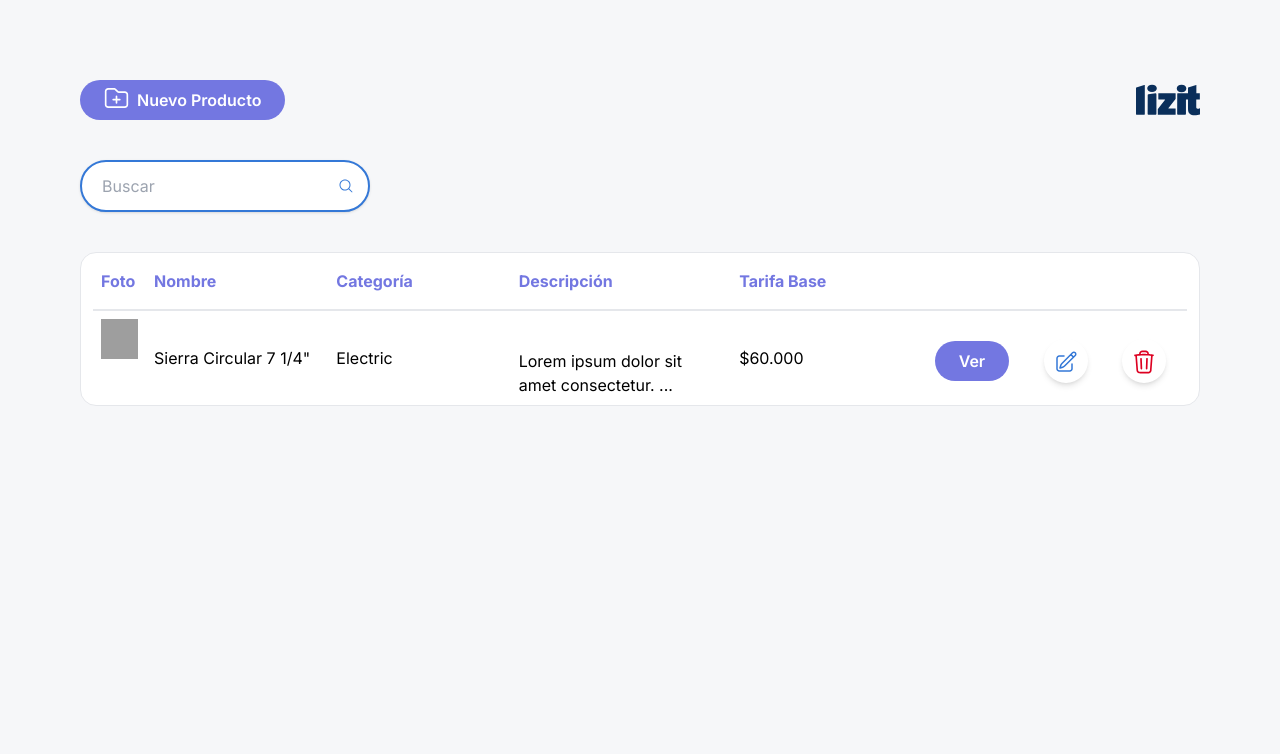
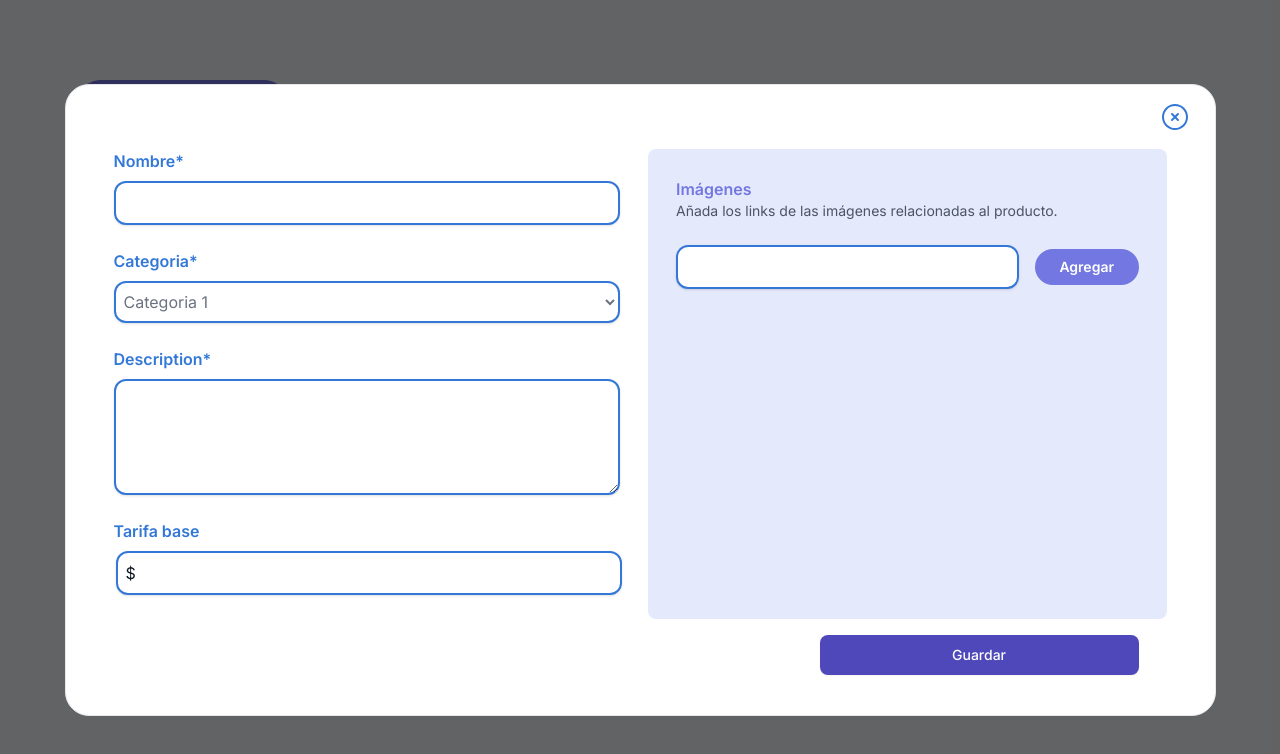
Before and after one commit to HaroldVelez13/lizit-react, a Next.js app: page / in a window 1280 px wide. Both pictures are taken after a click on the button "Nuevo Producto". Shown: the top 754 px of the page. Built offline with nearby package versions, Linux system fonts and the light colour scheme; grey boxes are pictures that could not be loaded.

Commit message:
feat: Create form

```diff
--- a/src/app/page.tsx
+++ b/src/app/page.tsx
@@ -1,16 +1,10 @@
+import ProductsPage from "@/components/Products/ProductsPage";
 import GridPrincipal from "@/components/base/GridPrincipal";
-import ProducstSearchs from "@/components/Products/ProducstSearchs";
-import ProductsHeader from "@/components/Products/ProductsHeader";
-import ProductsTable from "@/components/Products/ProductsTable";
 
 export default function Home() {
   return (
     <GridPrincipal>
-      <div>
-        <ProductsHeader />
-        <ProducstSearchs />
-        <ProductsTable />
-      </div>
+      <ProductsPage />
     </GridPrincipal>
   );
 }
--- a/src/components/Products/ProducstSearchs.tsx
+++ b/src/components/Products/ProducstSearchs.tsx
@@ -2,8 +2,8 @@ import SearchInput from "@/components/base/SearchInput";
 
 export default function ProducstSearchs() {
   return (
-    <div className="grid grid-cols-1 md:grid-cols-2 lg:grid-cols-3">
-      <div className=" flex justify-center md:justify-start m-3 md:m-0">
+    <div className="grid grid-cols-1 md:grid-cols-2 ">
+      <div className=" flex justify-center md:justify-start m-3 md:m-0 ">
         <SearchInput />
       </div>
     </div>
--- /dev/null
+++ b/src/components/Products/ProductForm.tsx
@@ -0,0 +1,104 @@
+import ButtonBase from "@/components/base/ButtonBase";
+
+export default function ProductsForm() {
+  const categorias = [
+    { value: "cat1", label: "Categoria 1" },
+    { value: "cat2", label: "Categoria 2" },
+  ];
+
+  return (
+    <form className="max-w-7xl  mx-auto grid grid-cols-2 gap-4">
+      <div className="col-span-2 lg:col-span-1">
+        <div className="flex flex-col mb-6 mr-3">
+          <label htmlFor="nombre" className="text-blue-50 font-semibold mb-2">
+            Nombre*
+          </label>
+          <input
+            type="text"
+            id="nombre"
+            name="nombre"
+            className=" text-gray-500  shadow rounded-xl border-2 border-blue-50 py-2 px-1  focus-visible:outline-none  focus-visible:border-blue-50"
+          />
+        </div>
+        <div className="flex flex-col mb-6 mr-3">
+          <label
+            htmlFor="categoria"
+            className="text-blue-50 font-semibold mb-2">
+            Categoria*
+          </label>
+          <select
+            id="categoria"
+            name="categoria"
+            className="text-gray-500  bg-white shadow rounded-xl border-2 border-blue-50 py-2 px-1  focus-visible:outline-none  focus-visible:border-blue-50">
+            {categorias.map((categoria) => (
+              <option key={categoria.value} value={categoria.value}>
+                {categoria.label}
+              </option>
+            ))}
+          </select>
+        </div>
+        <div className="flex flex-col mb-6 mr-3">
+          <label
+            htmlFor="description"
+            className="text-blue-50 font-semibold mb-2">
+            Description*
+          </label>
+          <textarea
+            id="description"
+            name="description"
+            rows={4}
+            className="text-gray-500  shadow rounded-xl border-2 border-blue-50 py-2 px-1  focus-visible:outline-none  focus-visible:border-blue-50"
+          />
+        </div>
+
+        <div className="flex flex-col mb-6 ml-3">
+          <label
+            htmlFor="tarifa_base"
+            className="text-blue-50 font-semibold mb-2 -ml-3">
+            Tarifa base
+          </label>
+          <div className="flex items-center">
+            <span className="relative text-gray-900 -mr-5 z-10">$</span>
+            <input
+              type="number"
+              id="tarifa_base"
+              name="tarifa_base"
+              className="w-full text-gray-500  shadow rounded-xl border-2 border-blue-50 py-2 pr-1 pl-7  focus-visible:outline-none  focus-visible:border-blue-50"
+            />
+          </div>
+        </div>
+      </div>
+      <div className="col-span-2 lg:col-span-1 bg-blue-100 rounded-lg items-center justify-center p-7">
+        <div className="flex flex-col ">
+          <div className="mb-6">
+            <h2 className="text-blue-500 font-semibold">Imágenes</h2>
+            <p className="text-sm text-gray-600">
+              Añada los links de las imágenes relacionadas al producto.
+            </p>
+          </div>
+
+          <div className="flex flex-col">
+            <div className="grid grid-cols-12 gap-4">
+              <div className="col-span-12 sm:col-span-9 flex flex-col">
+                <input
+                  type="text"
+                  className=" text-gray-500  shadow rounded-xl border-2 border-blue-50 py-2 px-1  focus-visible:outline-none  focus-visible:border-blue-50"
+                />
+              </div>
+              <div className="col-span-12 sm:col-span-3 flex flex-col text-sm my-auto">
+                <ButtonBase text="Agregar" />
+              </div>
+            </div>
+          </div>
+        </div>
+      </div>
+      <div className="col-start-1 md:col-start-2 px-5">
+        <button
+          type="submit"
+          className="w-4/6  float-right text-white bg-blue-700 hover:bg-blue-800 focus:ring-4 focus:ring-blue-300 font-medium rounded-lg text-sm px-5 py-2.5 mr-2 mb-2 shadow-sm disabled:opacity-50 cursor-not-allowed">
+          Guardar
+        </button>
+      </div>
+    </form>
+  );
+}
--- /dev/null
+++ b/src/components/Products/ProductsCreate.tsx
@@ -0,0 +1,14 @@
+import ProductsForm from "@/components/Products/ProductForm";
+import Modal from "@/components/base/Modal";
+
+type IProps = {
+  isOpen: boolean;
+  setIsOpen: (open: boolean) => void;
+};
+export default function ProductsCreate({ isOpen, setIsOpen }: IProps) {
+  return (
+    <Modal isOpen={isOpen} setIsOpen={setIsOpen}>
+      <ProductsForm />
+    </Modal>
+  );
+}
--- a/src/components/Products/ProductsHeader.tsx
+++ b/src/components/Products/ProductsHeader.tsx
@@ -1,11 +1,22 @@
+"use client";
+import ProductsCreate from "@/components/Products/ProductsCreate";
 import ButtonBase from "@/components/base/ButtonBase";
+import { useState } from "react";
 import addProduct from "../../../public/add_product.svg";
 import Lizit from "../../../public/lizit.svg";
+
 export default function ProductsHeader() {
+  const [openCreate, setOpenCreate] = useState<boolean>(false);
+  const handleOpen = (open: boolean) => setOpenCreate(open);
   return (
     <div className="grid grid-cols-1 md:grid-cols-2">
+      <ProductsCreate isOpen={openCreate} setIsOpen={handleOpen} />
       <div className=" flex justify-center md:justify-start m-3 md:m-0">
-        <ButtonBase text="Nuevo Producto" icon={addProduct} />
+        <ButtonBase
+          text="Nuevo Producto"
+          icon={addProduct}
+          onClick={() => handleOpen(true)}
+        />
       </div>
       <div className=" flex justify-center md:justify-end order-first md:order-last">
         <img src={Lizit.src} alt="Lizit Icon" className="w-16 my-5 md:my-0" />
--- /dev/null
+++ b/src/components/Products/ProductsPage.tsx
@@ -0,0 +1,13 @@
+import ProducstSearchs from "@/components/Products/ProducstSearchs";
+import ProductsHeader from "@/components/Products/ProductsHeader";
+import ProductsTable from "@/components/Products/ProductsTable";
+
+export default function ProductsPage() {
+  return (
+    <>
+      <ProductsHeader />
+      <ProducstSearchs />
+      <ProductsTable />
+    </>
+  );
+}
--- a/src/components/Products/ProductsTable.tsx
+++ b/src/components/Products/ProductsTable.tsx
@@ -1,3 +1,5 @@
+"use client";
+
 import ButtonBase from "@/components/base/ButtonBase";
 import FabButton from "@/components/base/FabButton";
 import deleteIcon from "../../../public/delete.svg";
@@ -18,8 +20,8 @@ const data = [
 
 export default function ProductsTable() {
   return (
-    <div className="bg-white  w-full border rounded-2xl   text-sm lg:text-base px-3">
-      <table className="table-auto w-full ">
+    <div className="bg-white  w-full border rounded-2xl    px-3">
+      <table className="table-auto w-full text-sm lg:text-base">
         <thead>
           <tr className=" text-blue-500 text-left font-bold  border-b-2">
             <th className=" my-auto px-2 py-4 w-0 sm:w-2/12 hidden sm:block">
--- a/src/components/base/ButtonBase.tsx
+++ b/src/components/base/ButtonBase.tsx
@@ -2,16 +2,19 @@ type ButtonBaseProps = {
   text: string;
   variant?: string;
   icon?: any;
+  onClick?: () => any;
 };
 export default function ButtonBase({
   text,
   icon,
   variant = "primary",
+  onClick,
 }: ButtonBaseProps) {
   return (
     <button
+      onClick={onClick}
       className={`
-      py-2 px-3  md:px-6  rounded-full font-medtextium cursor-pointer flex justify-end font-semibold
+      py-2 px-3  md:px-6  rounded-full font-medtextium cursor-pointer flex justify-center font-semibold
       ${variant === "primary" ? "bg-blue-500 text-white hover:bg-blue-400" : ""}
       ${variant === "secondary" ? "bg-gray-200 text-gray-700" : ""}
     `}>
--- /dev/null
+++ b/src/components/base/ContexProvider.tsx
@@ -0,0 +1,15 @@
+import { useReducer } from "react";
+import { ProductsContext, reducer } from "../../context/ProductsContext";
+
+type Props = {
+  children: JSX.Element;
+};
+export const TodoContextProvider = ({ children }: Props) => {
+  const [state, dispatch] = useReducer(reducer, initialState);
+
+  return (
+    <ProductsContext.Provider value={{ state, dispatch }}>
+      {children}
+    </ProductsContext.Provider>
+  );
+};
--- /dev/null
+++ b/src/components/base/Modal.tsx
@@ -0,0 +1,39 @@
+import { Dialog, DialogPanel, Transition } from "@headlessui/react";
+import closeIcon from "../../../public/close.svg";
+
+type IProps = {
+  isOpen: boolean;
+  setIsOpen: (open: boolean) => void;
+  children: JSX.Element;
+};
+export default function Modal({ children, isOpen, setIsOpen }: IProps) {
+  return (
+    <Transition
+      show={isOpen}
+      enter="duration-300 ease-out"
+      enterFrom="opacity-0"
+      enterTo="opacity-100"
+      leave="duration-300 ease-out"
+      leaveFrom="opacity-100"
+      leaveTo="opacity-0">
+      <Dialog
+        open={isOpen}
+        static
+        onClose={() => null}
+        className="relative z-50 ">
+        <div className="fixed inset-0 bg-black/60" aria-hidden="true" />
+        <div className="fixed inset-0 flex w-screen items-center justify-center p-4">
+          <DialogPanel className="max-w-7xl max-h-full overflow-x-auto space-y-4 border bg-white px-2 sm:px-4 md:px-8 lg:px-10 xl:px-12 pt-12 pb-8 rounded-3xl">
+            <img
+              className="float-right w-8 h-8 -mt-8 -mr-1 sm:-mr-2 md:-mr-4 lg:-mr-5 xl:-mr-6     cursor-pointer "
+              onClick={() => setIsOpen(false)}
+              src={closeIcon.src}
+            />
+
+            {children}
+          </DialogPanel>
+        </div>
+      </Dialog>
+    </Transition>
+  );
+}
--- /dev/null
+++ b/src/context/ProductTpe.ts
@@ -0,0 +1,5 @@
+type authContextType = {
+    user: boolean;
+    login: () => void;
+    logout: () => void;
+};
--- /dev/null
+++ b/src/context/ProductsContext.tsx
@@ -0,0 +1,53 @@
+"use client";
+
+import { ReactNode, createContext, useContext, useState } from "react";
+
+type ProductsContextType = {
+  user: boolean | null;
+  login: () => void;
+  logout: () => void;
+};
+
+const productsContextDefaultValues: ProductsContextType = {
+  user: null,
+  login: () => {},
+  logout: () => {},
+};
+
+const ProductsContext = createContext<ProductsContextType>(
+  productsContextDefaultValues
+);
+
+export function useAuth() {
+  return useContext(ProductsContext);
+}
+
+type Props = {
+  children: ReactNode;
+};
+
+export function ProductsProvider({ children }: Props) {
+  const [user, setUser] = useState<boolean | null>(null);
+
+  const login = () => {
+    setUser(true);
+  };
+
+  const logout = () => {
+    setUser(false);
+  };
+
+  const value = {
+    user,
+    login,
+    logout,
+  };
+
+  return (
+    <>
+      <ProductsContext.Provider value={value}>
+        {children}
+      </ProductsContext.Provider>
+    </>
+  );
+}
```
Also changed, not shown: public/close.svg (added).
